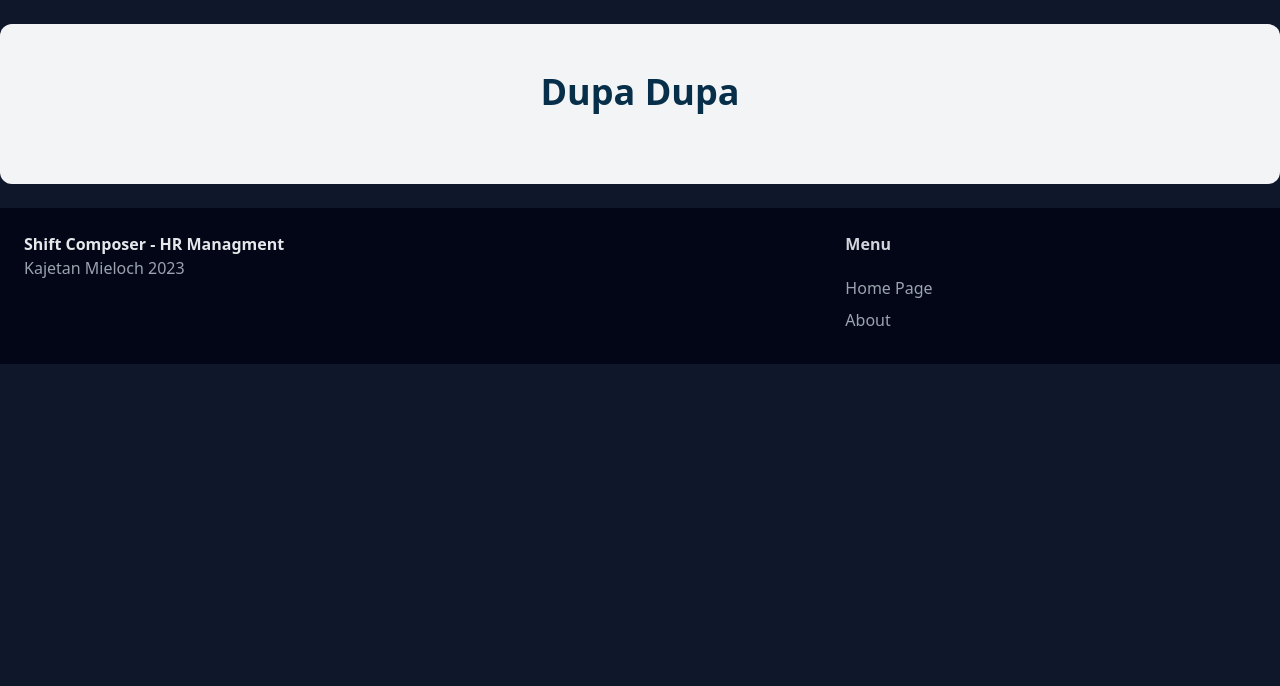
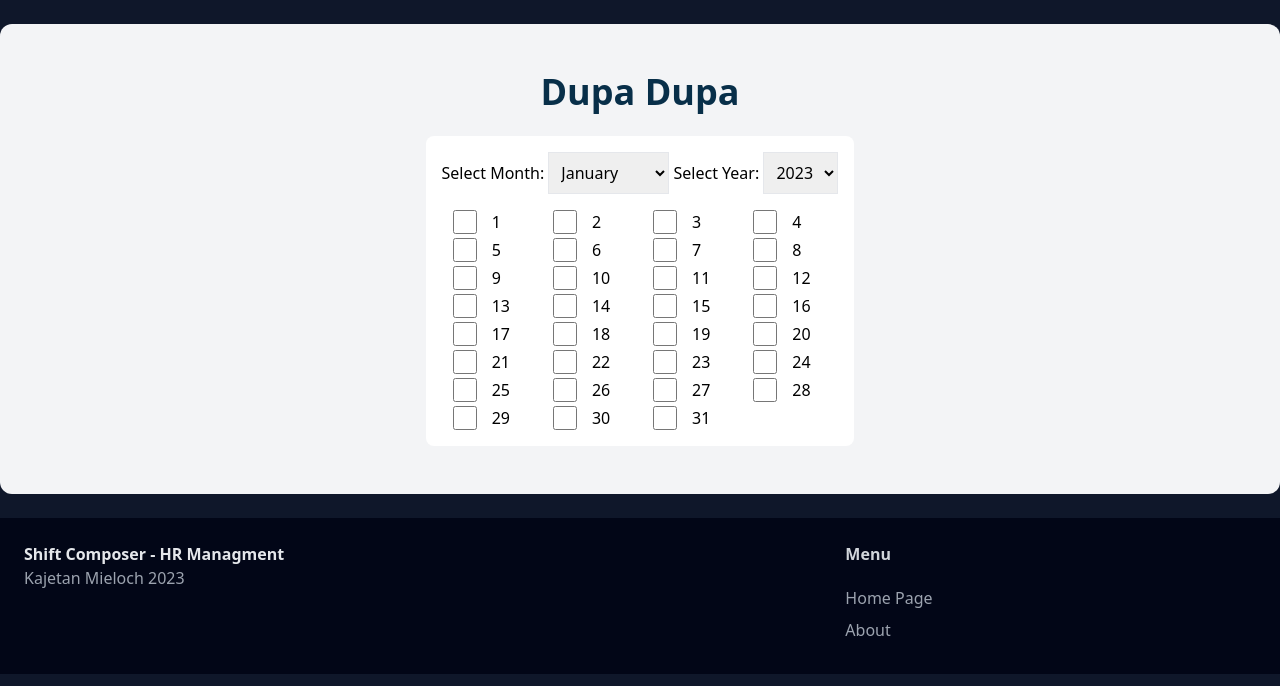
Before and after one commit to KajetanMieloch/Shift-Composer-2.0, a Django app: page /employees/details/12/ in a window 1280 px wide. Shown: the part 88-774 px from the top of the page. Run offline with Django 4.2, Linux system fonts and the light colour scheme; a user stored in the database is signed in; data comes from the database, SQL or seed files in the repository; both versions use the stored data as it was after the commit; parts of the project's set-up code (start-up, migrations or seed data) failed here and were passed over; some libraries are stand-ins or nearby versions.

Commit message:
Add calendar in emploee detail
Calendar is generated via js. Every day has id of yy-mm-dd. If went to another page chcecked boxes will remember taht they were checked

```diff
--- a/employees/templates/employees/details.html
+++ b/employees/templates/employees/details.html
@@ -9,9 +9,95 @@
 <div class="mt-6 mb-6 px-6 py-12 bg-gray-100 rounded-xl">
     <h1 class="mb-6 text-4xl font-bold text-center text-sky-950">{{ employee.name }} {{ employee.surname }}</h1>
     <div class="flex flex-col items-center justify-center">
+        <div class="max-w-md mx-auto bg-white p-4 rounded-lg">
+            <div class="mb-4">
+                <label for="month">Select Month:</label>
+                <select id="month" class="border p-2">
+                </select>
+                <label for="year">Select Year:</label>
+                <select id="year" class="border p-2">
+                </select>
+            </div>
+            <div class="grid grid-cols-8 gap-1">
+                <!-- Create the checkboxes for each day -->
+            </div>
+        </div>
 
-
-        </div>
+    </div>
     </div>
 </div>
+<script>
+    const monthDropdown = document.getElementById('month');
+    const yearDropdown = document.getElementById('year');
+    const daysGrid = document.querySelector('.grid');
+
+    let checkedDays = [];
+
+    // Function to populate the month and year dropdowns
+    function populateDropdowns() {
+        // Populate month dropdown
+        const months = ["January", "February", "March", "April", "May", "June", "July", "August", "September", "October", "November", "December"];
+        for (let i = 0; i < 12; i++) {
+            const option = document.createElement('option');
+            option.value = i;
+            option.text = months[i];
+            monthDropdown.appendChild(option);
+        }
+
+        // Populate year dropdown (for example, from 2020 to 2030)
+        const currentYear = new Date().getFullYear();
+        for (let year = currentYear; year <= currentYear + 10; year++) {
+            const option = document.createElement('option');
+            option.value = year;
+            option.text = year;
+            yearDropdown.appendChild(option);
+        }
+    }
+
+    // Function to generate checkboxes for each day in the selected month and year
+    function generateCheckboxes() {
+        // Clear the existing checkboxes
+        daysGrid.innerHTML = '';
+
+        const selectedMonth = monthDropdown.value;
+        const selectedYear = yearDropdown.value;
+        const daysInMonth = new Date(selectedYear, selectedMonth + 1, 0).getDate();
+
+        for (let day = 1; day <= daysInMonth; day++) {
+            const checkbox = document.createElement('input');
+            checkbox.type = 'checkbox';
+            checkbox.id = `${selectedYear}-${parseInt(selectedMonth) + 1}-${day}`;
+            checkbox.value = day;
+            if (checkedDays.includes(checkbox.id)) {
+                checkbox.checked = true;
+            }
+
+            // Add a label for each checkbox
+            const label = document.createElement('label');
+            label.htmlFor = `day-${day}`;
+            label.textContent = day;
+
+            daysGrid.appendChild(checkbox);
+            daysGrid.appendChild(label);
+        }
+    }
+
+    // Attach event listeners to the dropdowns to update the checkboxes
+    monthDropdown.addEventListener('change', generateCheckboxes);
+    yearDropdown.addEventListener('change', generateCheckboxes);
+    daysGrid.addEventListener('change', (e) => {
+        if (e.target.matches('input')) {
+            if (e.target.checked) {
+                checkedDays.push(e.target.id);
+            } else {
+                checkedDays = checkedDays.filter(day => day !== e.target.id);
+            }
+        }
+        console.log(checkedDays);
+    });
+
+    // Initial population of dropdowns and checkboxes
+    populateDropdowns();
+    generateCheckboxes();
+    </script>
 {% endblock %}
```
Also changed, not shown: db.sqlite3.
